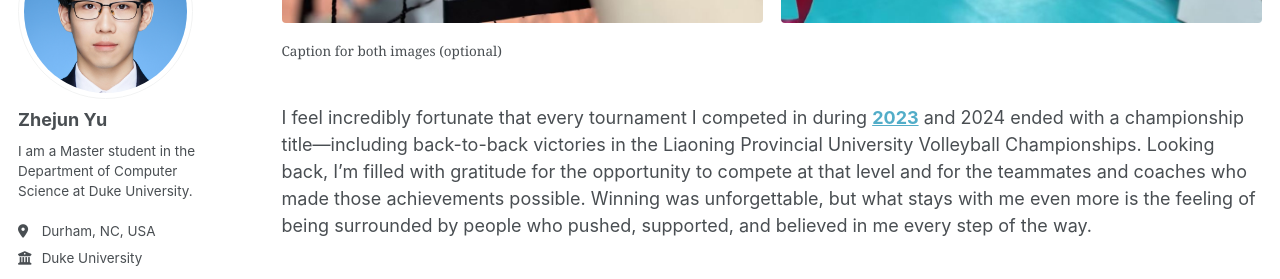
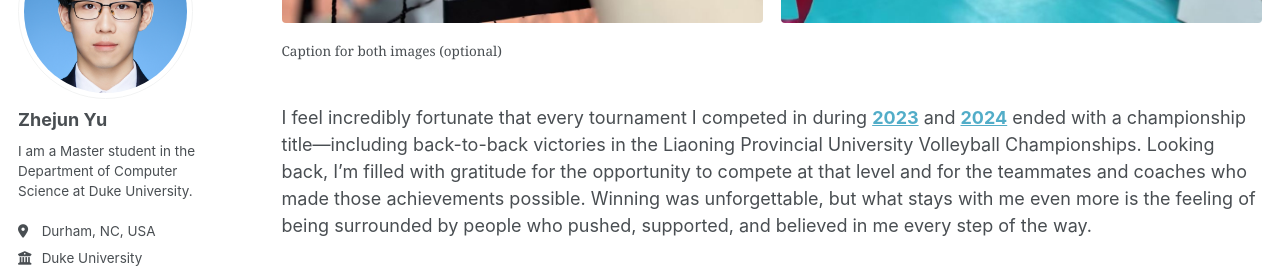
Before and after one commit to unknownyouth/unknownyouth.github.io, a Jekyll site: the page built from _pages/extracurricularis.md, in a window 1280 px wide and 900 px high, scrolled down 1103 px. Shown: the part 175-454 px from the top of the window. Built offline with Jekyll 4.4.1, drawn with Linux system fonts in a browser that asks for light colours; a script bundle is joined from its source files by our own code; library files that are not in the unit come from our copies; some of the changed lines change nothing that is shown.

Commit message:
Add link for 2024

```diff
--- a/_pages/extracurricularis.md
+++ b/_pages/extracurricularis.md
@@ -18,10 +18,9 @@ Our team’s training routine was as exhausting as it was unforgettable. Because
     <img src="/images/extracurriculars/2024.jpg" alt="Description 2">
     <figcaption>Caption for both images (optional)</figcaption>
 </figure>
-I feel incredibly fortunate that every tournament I competed in during [**2023**](https://mp.weixin.qq.com/s?__biz=MzI2MjA5MzUxMQ==&mid=2652102263&idx=1&sn=3acce423eea0f0cf38c4c7aa6da89ad1&chksm=f1b711dfc6c098c92c9812349c2629330b89fe6ca30878f7a3d821d8621cc9400c6e9ce6771e&scene=27) and 2024 ended with a championship title—including back-to-back victories in the Liaoning Provincial University Volleyball Championships. Looking back, I’m filled with gratitude for the opportunity to compete at that level and for the teammates and coaches who made those achievements possible. Winning was unforgettable, but what stays with me even more is the feeling of being surrounded by people who pushed, supported, and believed in me every step of the way.
+I feel incredibly fortunate that every tournament I competed in during [**2023**](https://mp.weixin.qq.com/s?__biz=MzI2MjA5MzUxMQ==&mid=2652102263&idx=1&sn=3acce423eea0f0cf38c4c7aa6da89ad1&chksm=f1b711dfc6c098c92c9812349c2629330b89fe6ca30878f7a3d821d8621cc9400c6e9ce6771e&scene=27) and [**2024**](https://mp.weixin.qq.com/s?__biz=MzI2MjA5MzUxMQ==&mid=2652109909&idx=2&sn=7560d7744c68f69b7ba5c512079af496&chksm=f0a93f7bb5fa922084f37cfdc960c2379e3a2ae8c17c9e6d8dc5c7dcff23c38ff1dedfea086d&scene=27) ended with a championship title—including back-to-back victories in the Liaoning Provincial University Volleyball Championships. Looking back, I’m filled with gratitude for the opportunity to compete at that level and for the teammates and coaches who made those achievements possible. Winning was unforgettable, but what stays with me even more is the feeling of being surrounded by people who pushed, supported, and believed in me every step of the way.
 ## Activity 1
 描述...
-<!-- https://mp.weixin.qq.com/s?__biz=MzI2MjA5MzUxMQ==&mid=2652102263&idx=1&sn=3acce423eea0f0cf38c4c7aa6da89ad1&chksm=f1b711dfc6c098c92c9812349c2629330b89fe6ca30878f7a3d821d8621cc9400c6e9ce6771e&scene=27 -->
-<!-- https://mp.weixin.qq.com/s?__biz=MzI2MjA5MzUxMQ==&mid=2652109909&idx=2&sn=7560d7744c68f69b7ba5c512079af496&chksm=f0a93f7bb5fa922084f37cfdc960c2379e3a2ae8c17c9e6d8dc5c7dcff23c38ff1dedfea086d&scene=27 -->
+
 ## Activity 2
 描述...
```
